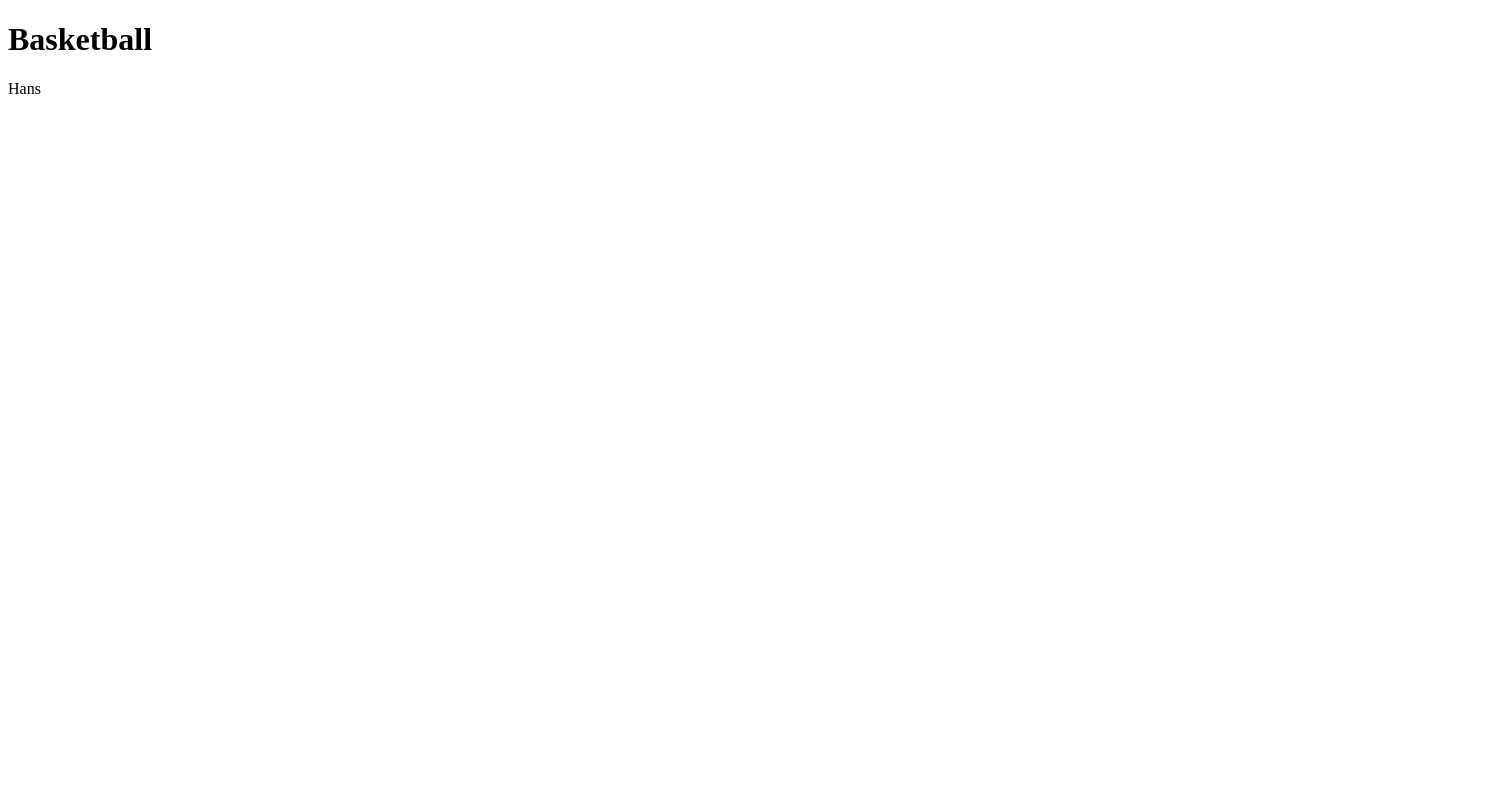
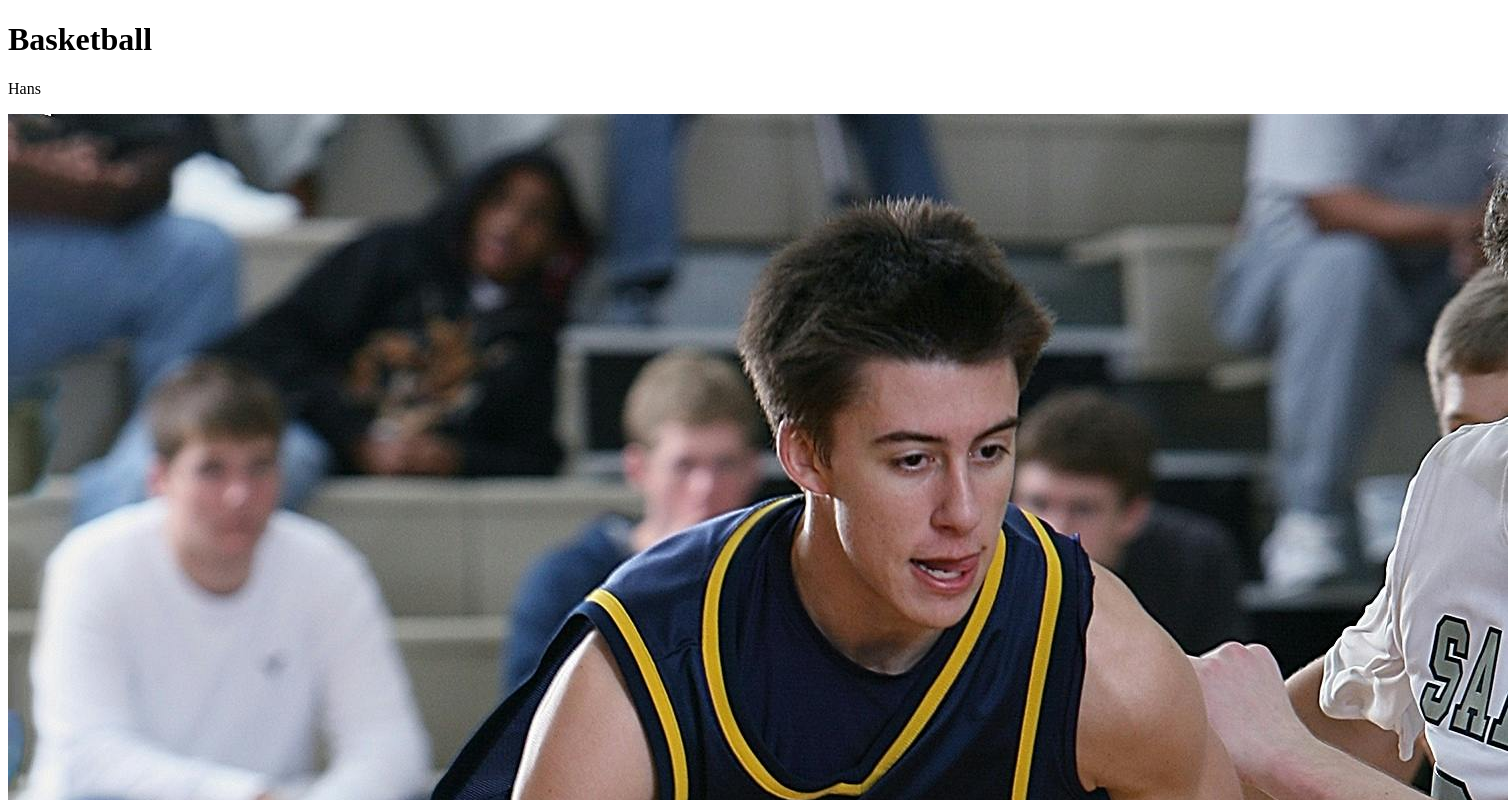
Before and after one commit to ViewbankCollege/Sports.github.io, a plain HTML site: page index.html in a window 1280 px wide. Shown: the top 800 px of the page, 1508 px wide, since content can reach past the window. Drawn offline with Linux system fonts and the light colour scheme.

Commit message:
Update index.html

```diff
--- a/index.html
+++ b/index.html
@@ -9,6 +9,6 @@
   <body>
     <h1>Basketball</h1>
     <p>Hans</p>
-    <img src="">
+    <img src="pexels-photo-267761.jpeg">
   </body>
 </html>
```
